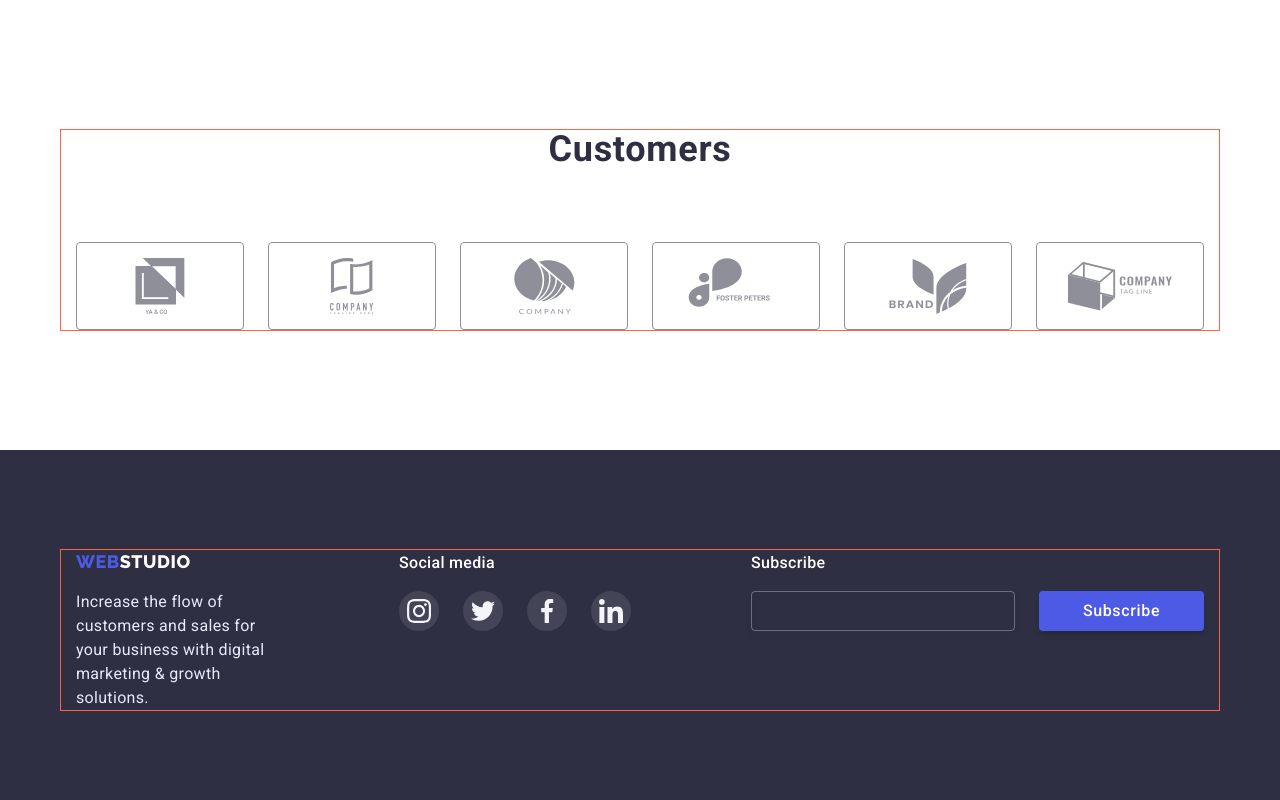
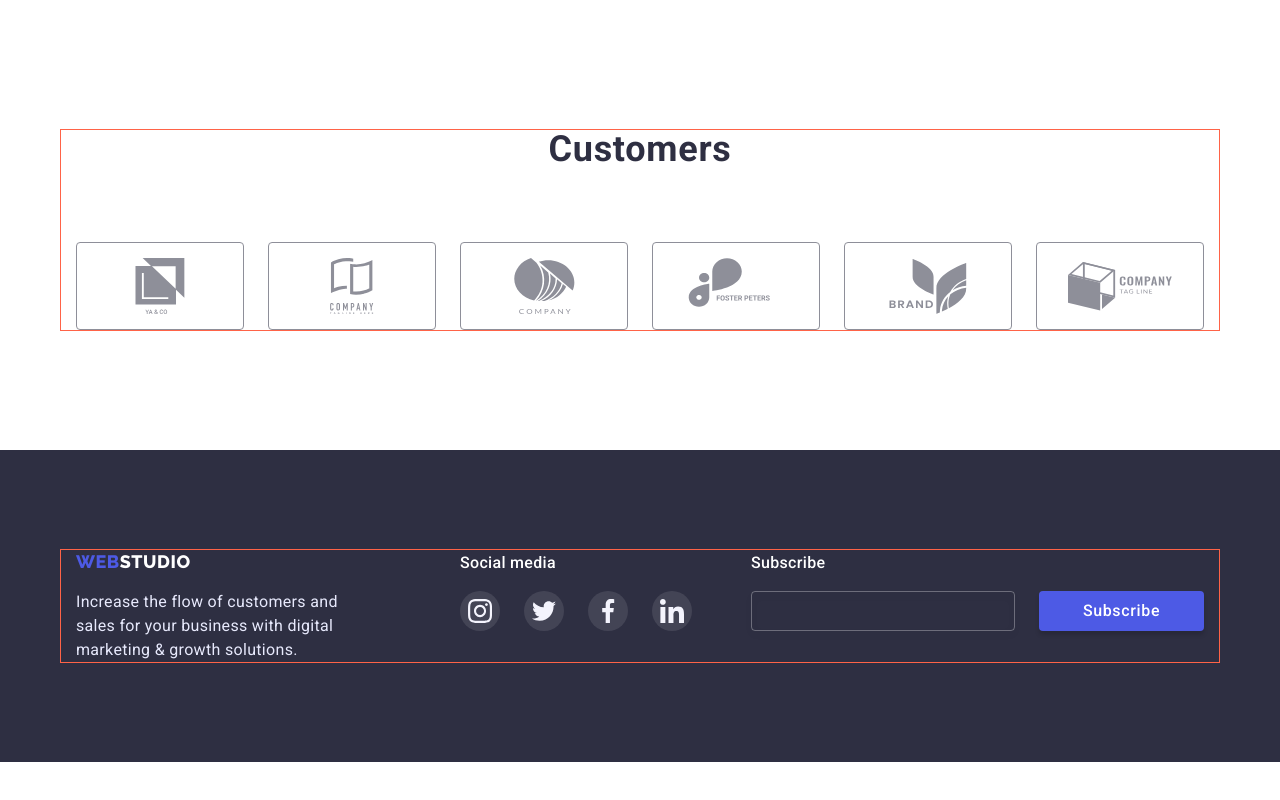
Before and after one commit to AlexandrOAV/goit-markup-hw-06, a plain HTML site: page index.html in a window 1280 px wide. Shown: the part 2473-3273 px from the top of the page. After the commit the page ends 3235 px from the top, so only its background shows below. Drawn offline with nearby package versions, Linux system fonts and the light colour scheme.

Commit message:
hw-06-2202-2210

```diff
--- a/css/styles.css
+++ b/css/styles.css
@@ -391,7 +391,7 @@ color: var(--active-address-color);
     .customers-link:is(:hover, :focus) .customers-icon {
       fill: currentColor;
     }
- /*----------------- futer-------------------------------- */
+ /*----------------- footer-------------------------------- */
  .last {
   background-color: var(--background-color-herofut);
   padding-top: 100px;
@@ -403,8 +403,12 @@ margin-right: 0;
  }
  .last-block{
   display: flex;
-  gap: 120px;
+  /* gap: 120px; */
   align-items: baseline;
+ }
+ .last-social{
+  margin-left: 120px;
+
  }
  .last-social-text{
    margin-bottom: 16px;
@@ -452,7 +456,9 @@ margin-right: 0;
 .last-social-link:is(:hover, :focus) {
   background-color: #31D0AA;
 }
-
+.footer-form-block{
+  margin-left: auto;
+}
 .input-block-footer{
   display: flex;
   gap: 24px;
```
